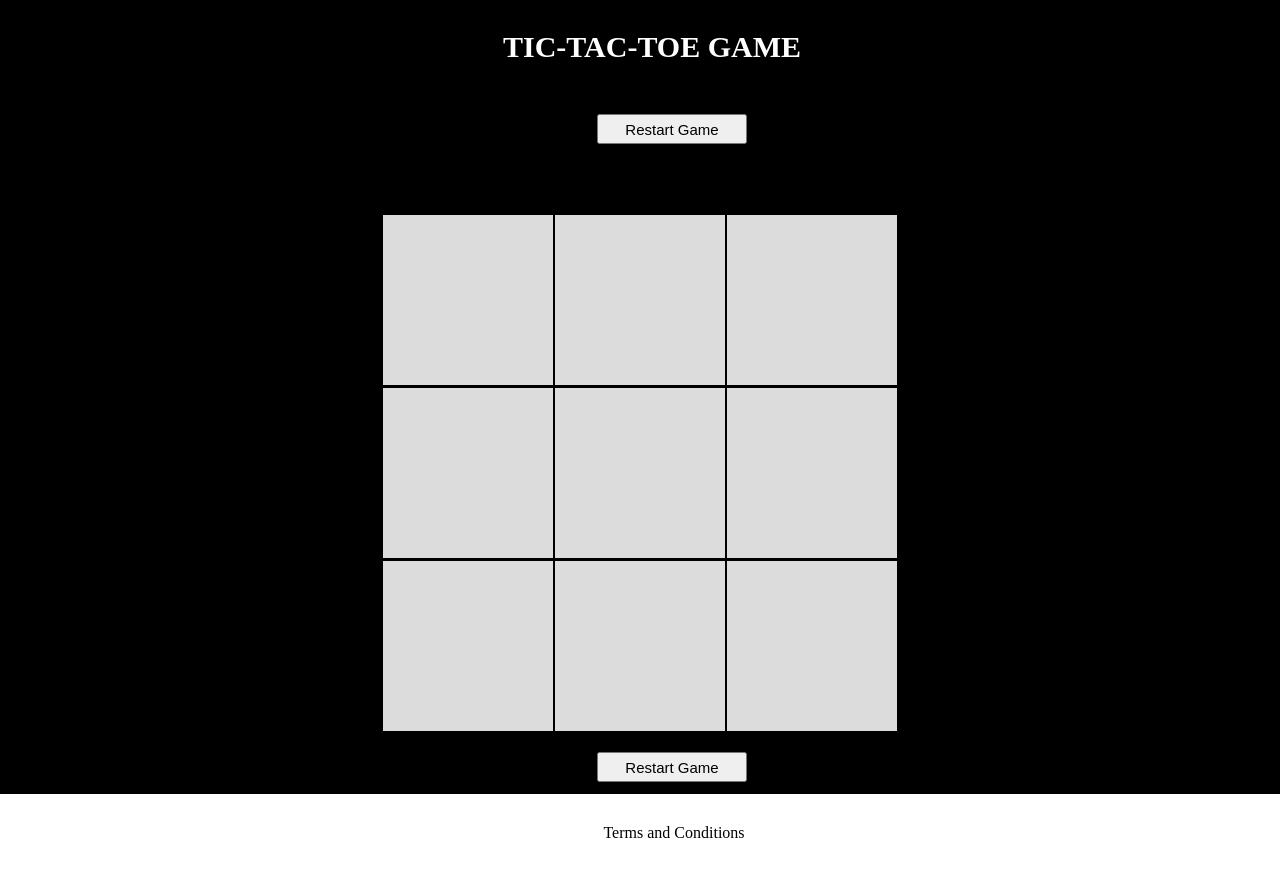
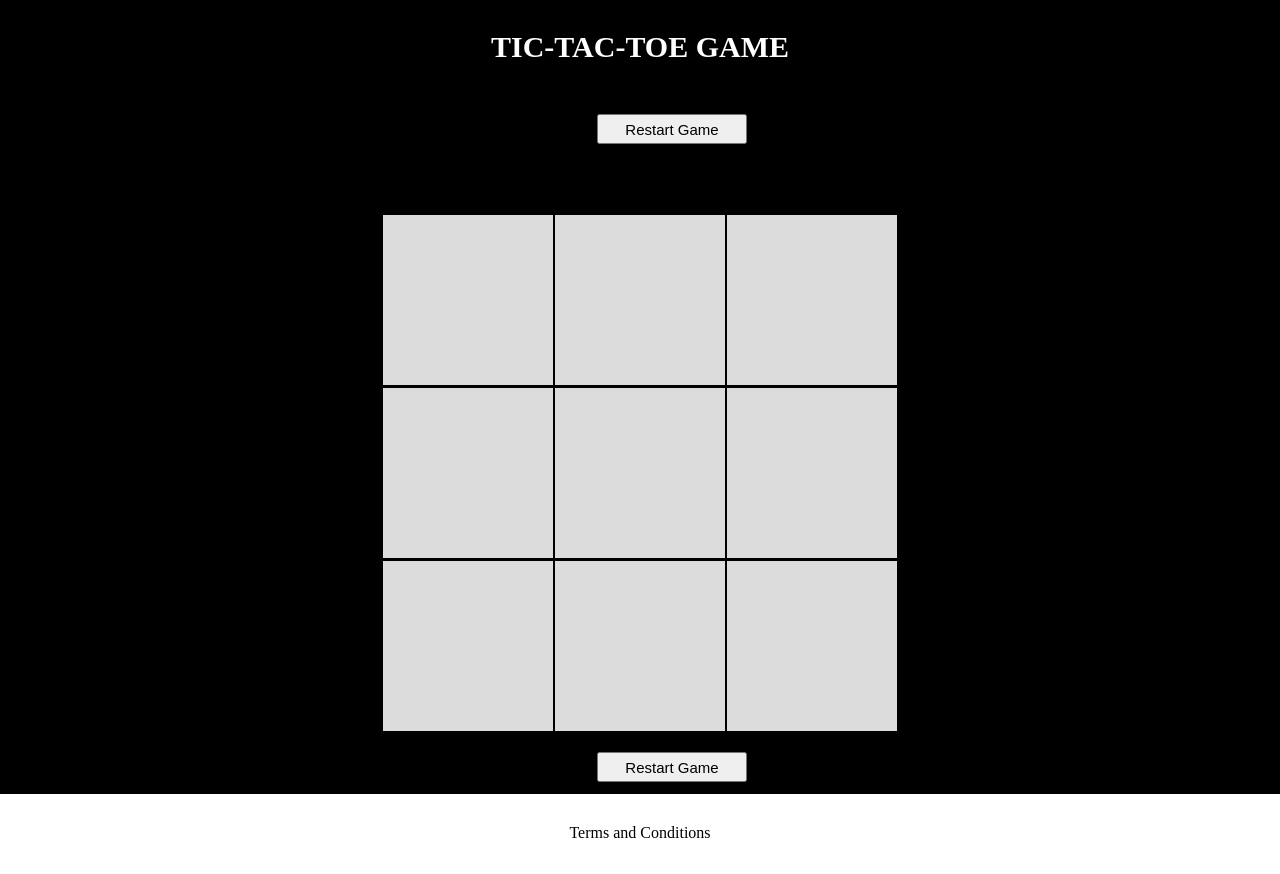
Before and after one commit to vikas270901/the_game-, a plain HTML site: page index.html in a window 1280 px wide. Shown: the top 874 px of the page. Drawn offline with Linux system fonts and the light colour scheme.

Commit message:
Update tic.css

```diff
--- a/assets/css/tic.css
+++ b/assets/css/tic.css
@@ -5,7 +5,6 @@ background : black;
 	color: white;
 	text-align: center;
 	font-size: 30px;
-	width: 1288px;
 }
 .box{
 	overflow: hidden;
@@ -51,6 +50,5 @@ button{
 	padding: 30px;
 	margin: -8px;
 	height: 20px;
-	width: 1288px;
 	background: white;
 }
```
